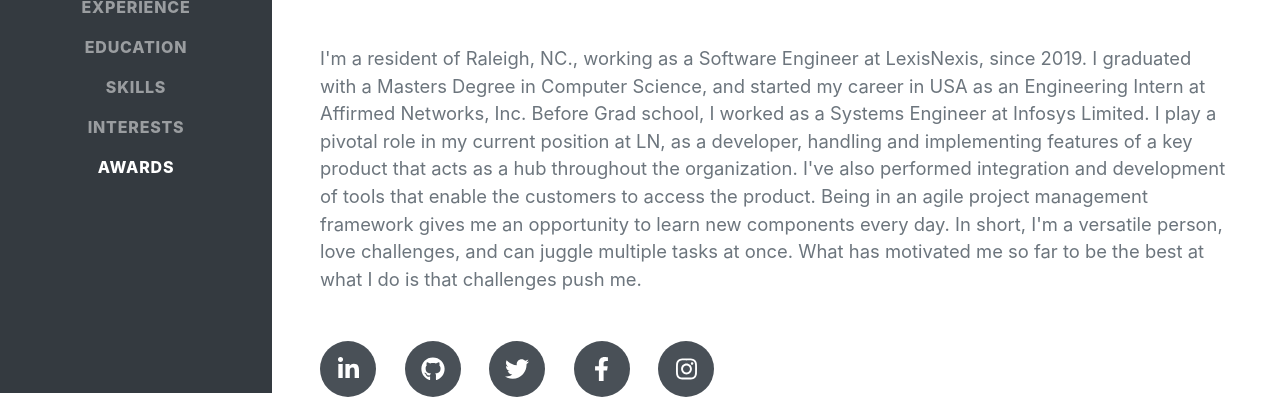
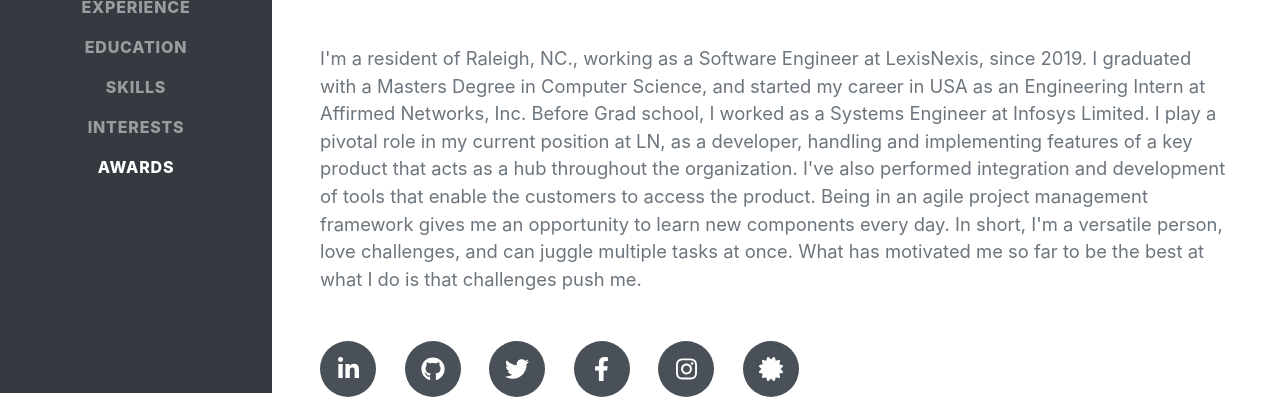
Before and after one commit to pavithraconnect/pavithraconnect.github.io, a plain HTML site: page index.html in a window 1280 px wide. Shown: the part 407-808 px from the top of the page. Drawn offline with nearby package versions, Linux system fonts and the light colour scheme; a script that the page names is missing; a web font is replaced by a local one.

Commit message:
Update index.html

```diff
--- a/index.html
+++ b/index.html
@@ -54,6 +54,7 @@
                         <a class="social-icon" href="https://twitter.com/pavithrakanann"><i class="fab fa-twitter"></i></a>
                         <a class="social-icon" href="https://www.facebook.com/pavithrakanann"><i class="fab fa-facebook-f"></i></a>
                         <a class="social-icon" href="https://www.instagram.com/pavithrakanann/"><i class="fab fa-instagram"></i></a>
+                        <a class="social-icon" href="https://www.youracclaim.com/users/pavithra-kamalakannan-ushakannan/badges"><i class="fas fa-certificate"></i></i></a>
                     </div>
                 </div>
             </section>
```
